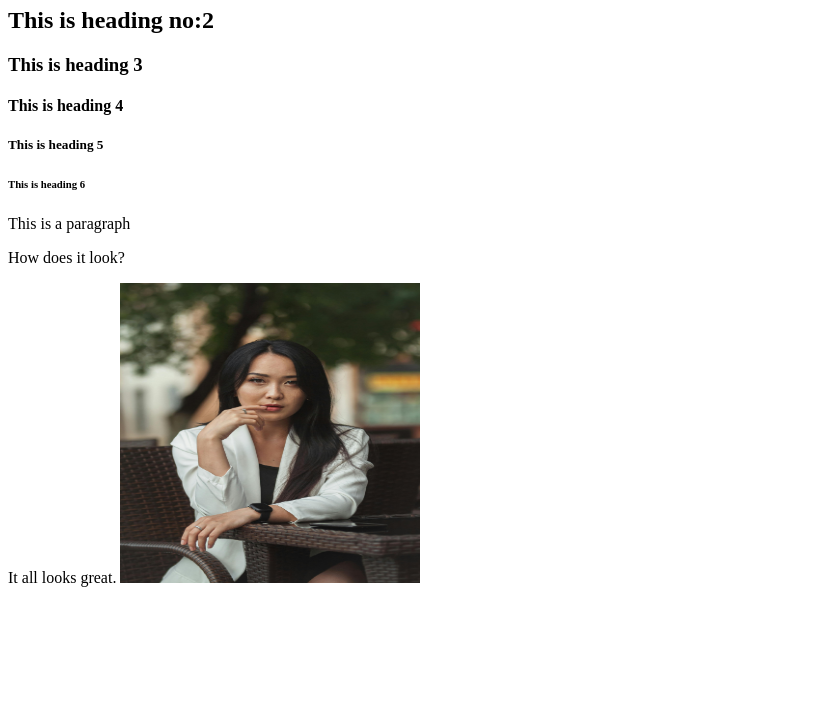
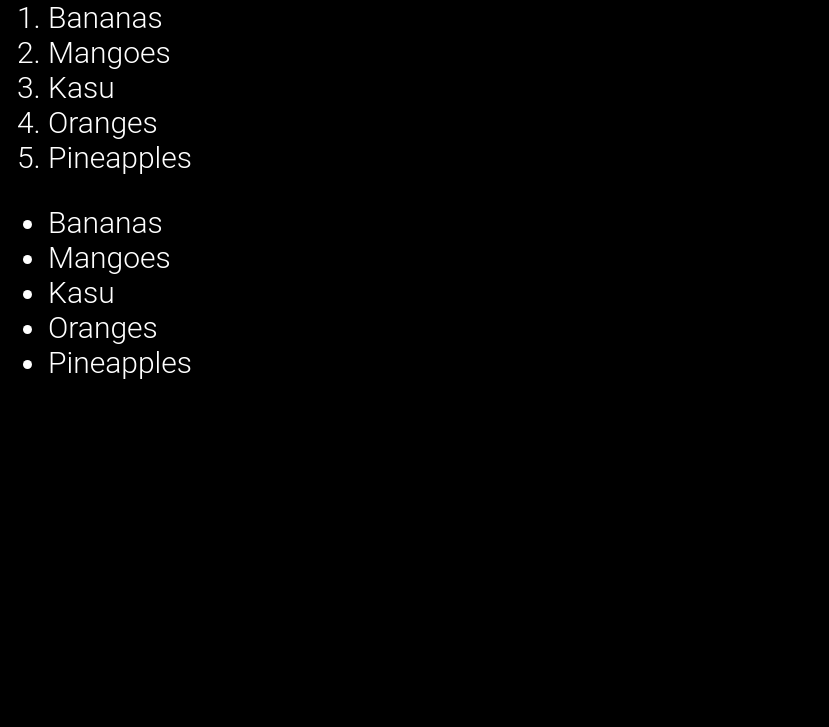
Before and after one commit to asohyannick/html-tutorials, a plain HTML site: page index.html in a window 1280 px wide. Shown: the part 73-800 px from the top of the page, without its empty margins (0-829 px from the left). Drawn offline with Linux system fonts and the light colour scheme.

Commit message:
Cover HTML list in great details

```diff
--- a/index.html
+++ b/index.html
@@ -1,26 +1,38 @@
 <!DOCTYPE html>
 <html lang="en">
-<head>
-    <meta charset="UTF-8">
-    <meta name="viewport" content="width=device-width, initial-scale=1.0">
+  <head>
+    <meta charset="UTF-8" />
+    <meta name="viewport" content="width=device-width, initial-scale=1.0" />
     <title>Learning HTML with Yannick from codingLamb</title>
-</head>
-<body>
-    <!-- Block elements -->
-    <h1 title="This is a title">This is my first web page with Yannick the codingLamb.</h1>
-     <h2>     This is heading no:2 </h2>
-     <h3>This is heading 3</h3>
-     <h4>This is heading 4</h4>
-     <h5>This is heading 5</h5>
-     <h6>This is heading 6</h6>
-     <div>
-        <p>This is a paragraph</p>
-     </div>
-    <div>
-    <!-- Inline elements -->
-        <p>How does it look?</p>
-         <span>It all looks great.</span>
-         <img src="/images/lady2.jpg" alt="Lady" style="height: 300px; width: 300px;">
-    </div>
-</body>
+    <style>
+      body {
+        background-color: black;
+        color: white;
+        font-size: 30px;
+        font-weight: 300;
+        font-family: Roboto, "san-serif";
+      }
+    </style>
+  </head>
+  <body>
+    <a href="https://www.youtube.com" target="_blank">Click me</a>
+    <!-- HTML List  -->
+    <!-- Ordered List  -->
+    <ol>
+      <li>Bananas</li>
+      <li>Mangoes</li>
+      <li>Kasu</li>
+      <li>Oranges</li>
+      <li>Pineapples</li>
+    </ol>
+    <!-- Unordered List -->
+    <ul>
+      <li>Bananas</li>
+      <li>Mangoes</li>
+      <li>Kasu</li>
+      <li>Oranges</li>
+      <li>Pineapples</li>
+    </ul>
+    <!-- Description List -->
+  </body>
 </html>
```
Also changed, not shown: app.html (added, +11 -0 lines), images/app.html (added).
